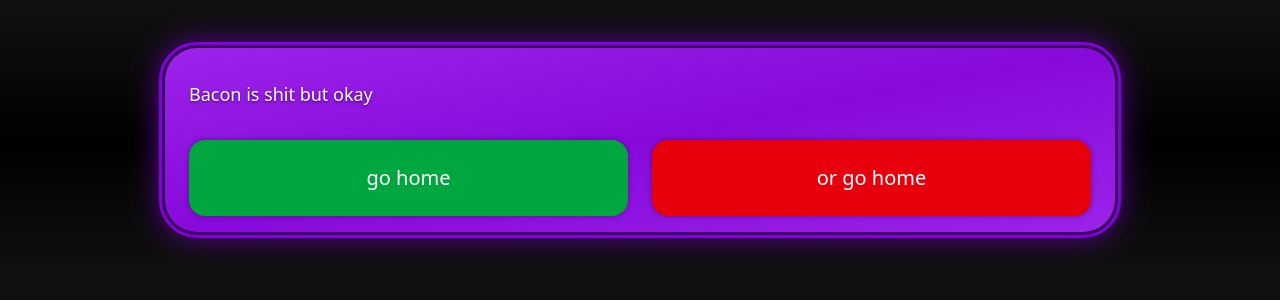
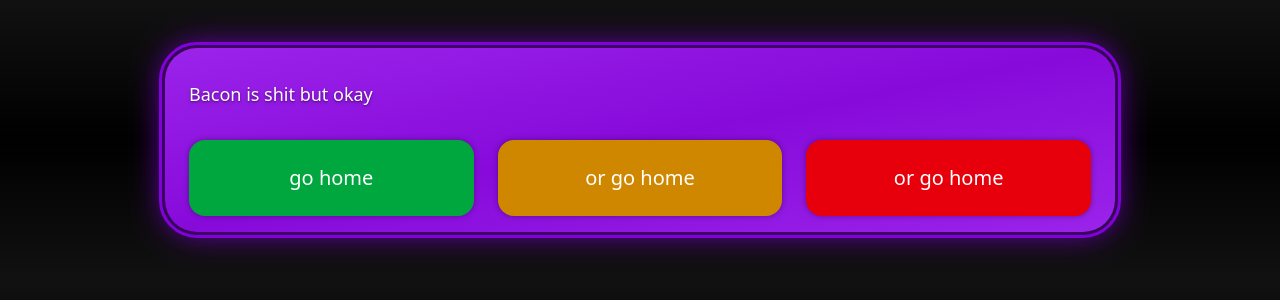
Before and after one commit to Phaslyr/cyoa, a React (Vite) app: page / in a window 1280 px wide. Both pictures are taken after a click on the button "unlimited bacon but no games". Shown: the top 300 px of the page. Built offline with nearby package versions, Linux system fonts and the light colour scheme.

Commit message:
More Refactoring with useReducer and Props, 3- and 4- Choice Support, Skeleton for Directed Graph

```diff
--- a/src/App.tsx
+++ b/src/App.tsx
@@ -1,19 +1,20 @@
-import { useState } from "react"
+import { useReducer } from "react"
 import Story from "./components/Story"
-import { initializeStory, updateStory, type StoryState, type BranchState } from "./logic/dungeonMaster"
+import { initializeStory, updateStoryReducer } from "./logic/dungeonMaster"
+import type { BranchState } from "./structs/StoryGraph"
 
 function App() {
-  const [story, setStory] = useState(initializeStory)
+  const [story, dispatch] = useReducer(updateStoryReducer, initializeStory())
 
-  const makeChoice = (currentPoint: StoryState, nextPoint: BranchState) => {
-    setStory(updateStory(currentPoint, nextPoint))
+  const makeChoice = (nextPoint: BranchState) => {
+    dispatch(nextPoint)
   }
 
   return (
     <div className="py-5">
       <div className="container flex flex-col justify-center">
         <div className="row align-content-center justify-content-center">
-          <Story text={story.text} state={story.state} branches={story.branches} dispatch={makeChoice} />
+          <Story story={story} dispatch={makeChoice} />
         </div>
       </div>
     </div>
--- a/src/components/ChoiceButton.tsx
+++ b/src/components/ChoiceButton.tsx
@@ -1,4 +1,4 @@
-import type { BranchState, StoryState} from "../logic/dungeonMaster"
+import type { BranchState } from "../structs/StoryGraph"
 
 type Color = 'red' | 'orange' | 'yellow' | 'green' | 'blue' | 'purple'
 
@@ -11,11 +11,11 @@ const coloring = {
     'purple': ["bg-purple-600", "hover:bg-purple-700"],
 }
 
-function ChoiceButton(props: { text: string, color: Color, state: number, branch: BranchState, dispatch: (currentPoint: StoryState, nextPoint: BranchState) => void }) {
+function ChoiceButton(props: { text: string, color: Color, branch: BranchState, dispatch: (nextPoint: BranchState) => void }) {
   return (
     <button
       className={`p-4 h-full w-100 rounded-2xl! ${coloring[props.color][0]} ${coloring[props.color][1]} shadow-[0_0_5px_1px]/25 hover:inset-shadow-[0_0_15px_3px]/40 active:inset-shadow-[0_0_20px_4px]/60 shadow-black active:inset-shadow-black flex items-center justify-content-center`}
-      onClick={() => { props.dispatch(props.state, props.branch) }} >
+      onClick={() => { props.dispatch(props.branch) }} >
       <span className="text-white text-xl m-0">
         { props.text }
       </span>
--- a/src/components/Story.tsx
+++ b/src/components/Story.tsx
@@ -1,19 +1,54 @@
 import ChoiceButton from "./ChoiceButton"
-import type { BranchState, StoryState } from "../logic/dungeonMaster"
+import type { BranchState, StoryNode } from "../structs/StoryGraph"
 
-function Story(props: { text: string, state: number, branches: [string, string], dispatch: (currentPoint: StoryState, nextPoint: BranchState) => void }) {
+function Story(props: { story: StoryNode, dispatch: (nextPoint: BranchState) => void }) {
+  let choiceRow = <></>;
+
+  if (props.story.branches.length === 2) {
+    choiceRow = <>
+      <div className="col-6">
+        <ChoiceButton text={props.story.branches[0].text} color={'green'} branch={0} dispatch={props.dispatch} />
+      </div>
+      <div className="col-6">
+        <ChoiceButton text={props.story.branches[1].text} color={'red'} branch={1} dispatch={props.dispatch} />
+      </div>
+    </>
+  } else if (props.story.branches.length === 3) {
+    choiceRow = <>
+      <div className="col-md-4 col-12">
+        <ChoiceButton text={props.story.branches[0].text} color={'green'} branch={0} dispatch={props.dispatch} />
+      </div>
+      <div className="col-md-4 col-12 max-md:pt-4">
+        <ChoiceButton text={props.story.branches[1].text} color={'yellow'} branch={1} dispatch={props.dispatch} />
+      </div>
+      <div className="col-md-4 col-12 max-md:pt-4">
+        <ChoiceButton text={props.story.branches[2].text} color={'red'} branch={2} dispatch={props.dispatch} />
+      </div>
+    </>
+  } else if (props.story.branches.length === 4) {
+    choiceRow = <>
+      <div className="col-6">
+        <ChoiceButton text={props.story.branches[0].text} color={'green'} branch={0} dispatch={props.dispatch} />
+      </div>
+      <div className="col-6">
+        <ChoiceButton text={props.story.branches[1].text} color={'red'} branch={1} dispatch={props.dispatch} />
+      </div>
+      <div className="col-6 pt-4">
+        <ChoiceButton text={props.story.branches[2].text} color={'yellow'} branch={2} dispatch={props.dispatch} />
+      </div>
+      <div className="col-6 pt-4">
+        <ChoiceButton text={props.story.branches[3].text} color={'blue'} branch={3} dispatch={props.dispatch} />
+      </div>
+    </>
+  }
+
   return (
     <div className="col-12 col-md-10 h-5/6 rounded-4xl px-4 purple-grad outline-purple-700 outline-3 outline-offset-3 shadow-[0_0_30px_4px]/75 shadow-purple-700">
       <p className="pt-8  text-white text-lg text-shadow-md/20 story">
-        { props.text }
+        { props.story.text }
       </p>
       <div className="row py-3">
-        <div className="col-6">
-          <ChoiceButton text={props.branches[0]} color={'green'} state={props.state} branch={0} dispatch={props.dispatch} />
-        </div>
-        <div className="col-6">
-          <ChoiceButton text={props.branches[1]} color={'red'} state={props.state} branch={1} dispatch={props.dispatch} />
-        </div>
+        { choiceRow }
       </div>
     </div>
   )
--- a/src/logic/dungeonMaster.ts
+++ b/src/logic/dungeonMaster.ts
@@ -1,24 +1,24 @@
 import { texts, branches } from "./storyTexts"
+import type { StoryNode, StoryState, BranchState } from "../structs/StoryGraph"
 
 // Functions
 
 export function initializeStory() {
   return { state: 0, text: texts[0], branches: branches[0] }
 }
-``
-export function updateStory(currentPoint: StoryState, nextPoint: BranchState) {
+
+export function updateStoryReducer(state: StoryNode, action: BranchState) {
+  return updateStory(state.state, action)
+}
+
+function updateStory(currentPoint: StoryState, nextPoint: BranchState) {
   if (currentPoint === 0) {
     if (nextPoint === 0) {
       return { state: 1, text: texts[1], branches: branches[1] }
     } else {
-      return { state: 2, text: texts[2], branches: branches[1] }
+      return { state: 2, text: texts[2], branches: branches[2] }
     }
   } else {
     return initializeStory()
   }
 }
-
-// Story Tracker
-
-export type StoryState = number
-export type BranchState = 0 | 1
--- a/src/logic/storyTexts.ts
+++ b/src/logic/storyTexts.ts
@@ -22,7 +22,8 @@ At half past eight, Mr Dursley picked up his briefcase, pecked Mrs Dursley on th
 "You chose the second button!",
 ]
 
-export const branches: [string, string][] = [
-  ["unlimited bacon but no games", "games unlimited games but no games"],
-  ["go home", "or go home"],
+export const branches = [
+  [{ state: 1, text: "unlimited bacon but no games"}, { state: 2, text: "games unlimited games but no games"}],
+  [{ state: 0, text: "go home"}, { state: 0, text: "or go home"}, { state: 0, text: "or go home" }],
+  [{ state: 0, text: "go home"}, { state: 0, text: "or go home"}, { state: 0, text: "or go home" }, { state: 0, text: "or go home" }],
 ]
--- /dev/null
+++ b/src/structs/StoryGraph.ts
@@ -0,0 +1,18 @@
+export type StoryNode = {
+  state: StoryState,
+  text: string,
+  branches: { state: StoryState, text: string }[],
+}
+
+export type StoryState = number
+export type BranchState = 0 | 1 | 2 | 3
+
+class StoryGraph {
+  constructor(head: StoryNode) {
+    const root = head
+  }
+
+  link(head: StoryNode, tail: StoryNode, choiceText: string) {
+    head.branches.push({ state: tail.state, text: choiceText })
+  }
+}
```
